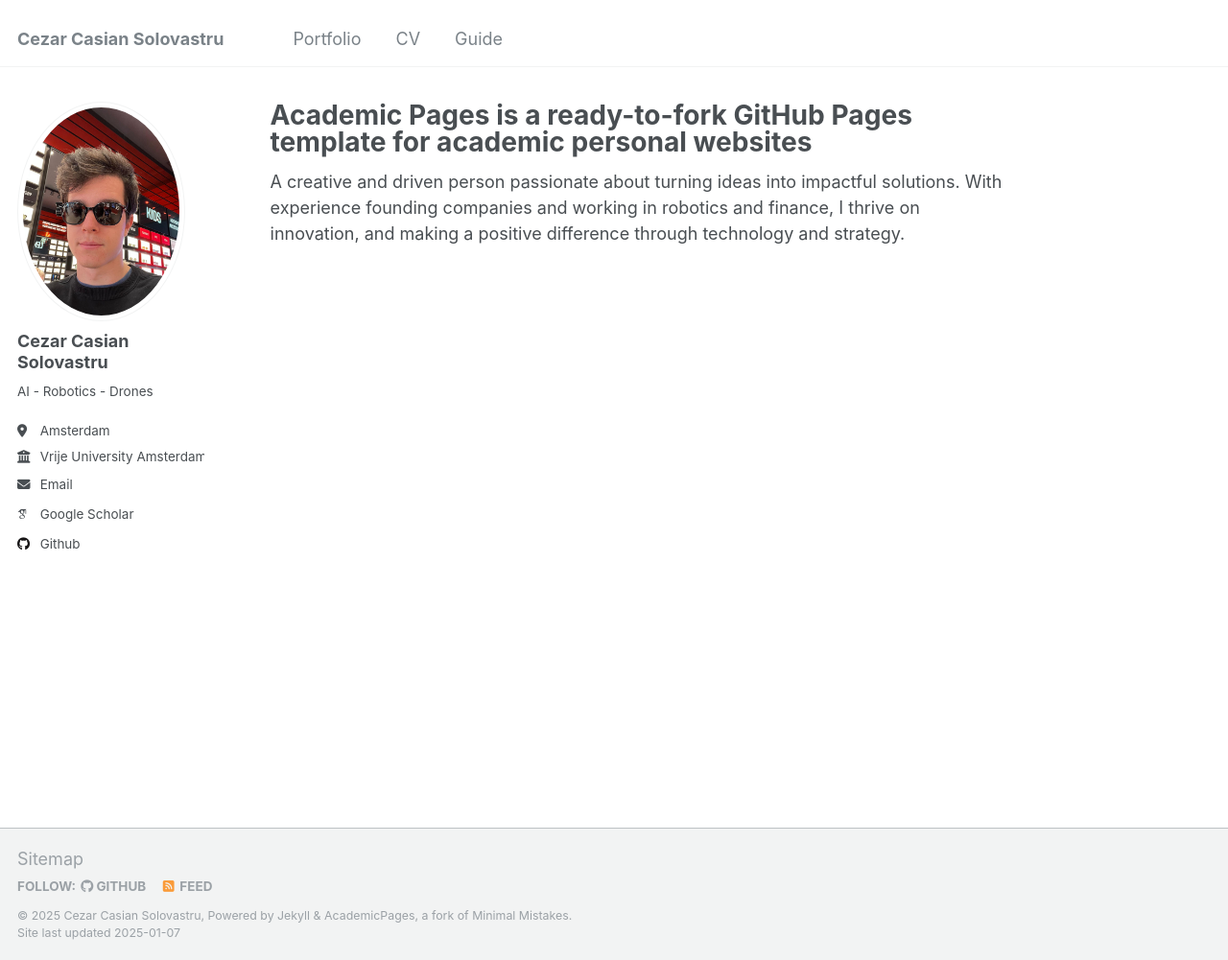
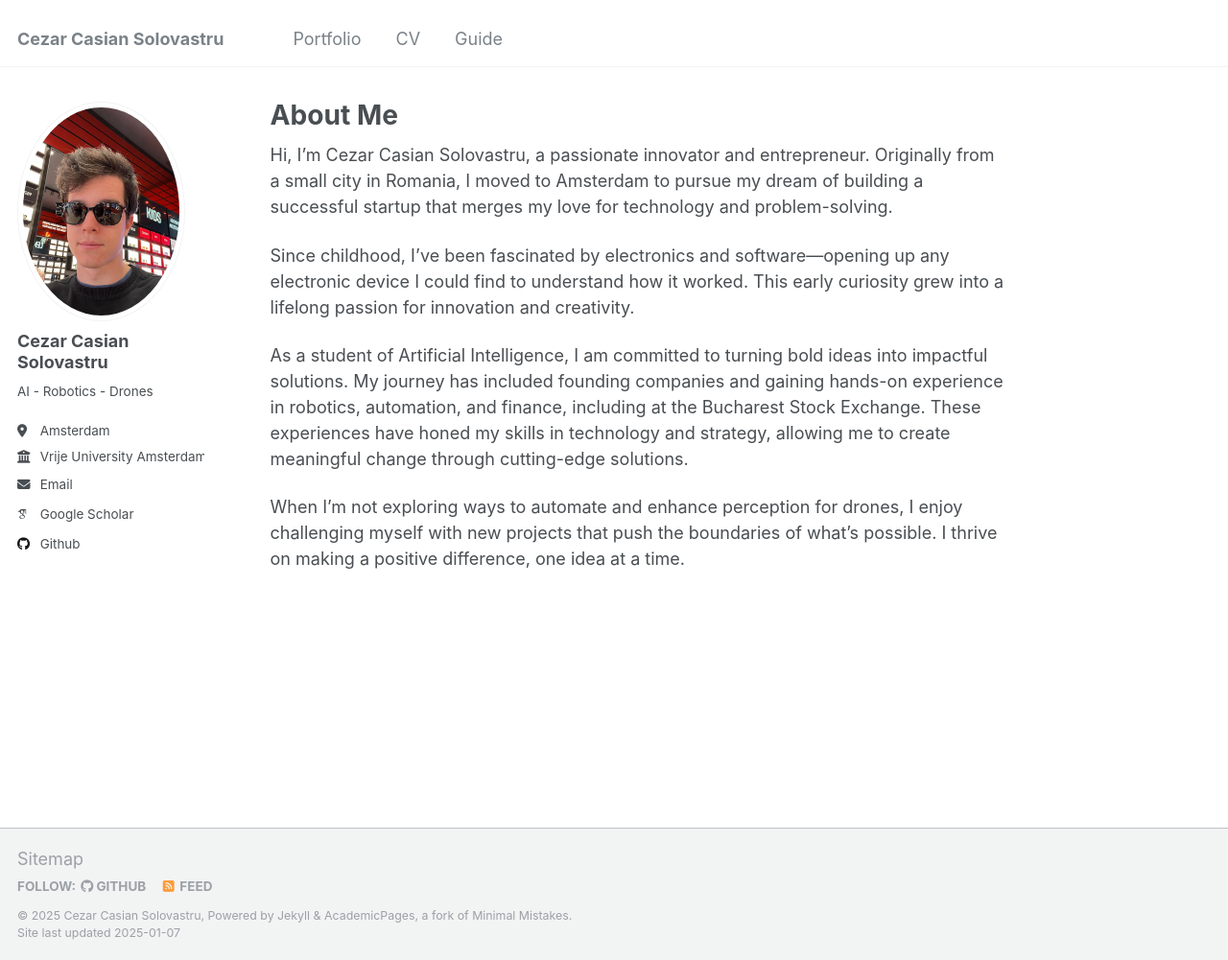
Before and after one commit to cezarsolo1/cezarsolo1.github.io, a Jekyll site: the page built from _pages/about.md, in a window 1280 px wide and 1001 px high. Shown: the whole window at 96% size. Built offline with Jekyll 4.4.1, drawn with Linux system fonts in a browser that asks for light colours; some web fonts are replaced.

Commit message:
Update about.md

```diff
--- a/_pages/about.md
+++ b/_pages/about.md
@@ -1,10 +1,16 @@
 ---
 permalink: /
-title: "Academic Pages is a ready-to-fork GitHub Pages template for academic personal websites"
+title: "About Me"
 author_profile: true
 redirect_from:
   - /about/
   - /about.html
 ---
 
-A creative and driven person passionate about turning ideas into impactful solutions. With experience founding companies and working in robotics and finance, I thrive on innovation, and making a positive difference through technology and strategy.
+Hi, I’m Cezar Casian Solovastru, a passionate innovator and entrepreneur. Originally from a small city in Romania, I moved to Amsterdam to pursue my dream of building a successful startup that merges my love for technology and problem-solving.
+
+Since childhood, I’ve been fascinated by electronics and software—opening up any electronic device I could find to understand how it worked. This early curiosity grew into a lifelong passion for innovation and creativity.
+
+As a student of Artificial Intelligence, I am committed to turning bold ideas into impactful solutions. My journey has included founding companies and gaining hands-on experience in robotics, automation, and finance, including at the Bucharest Stock Exchange. These experiences have honed my skills in technology and strategy, allowing me to create meaningful change through cutting-edge solutions.
+
+When I’m not exploring ways to automate and enhance perception for drones, I enjoy challenging myself with new projects that push the boundaries of what’s possible. I thrive on making a positive difference, one idea at a time.
```
